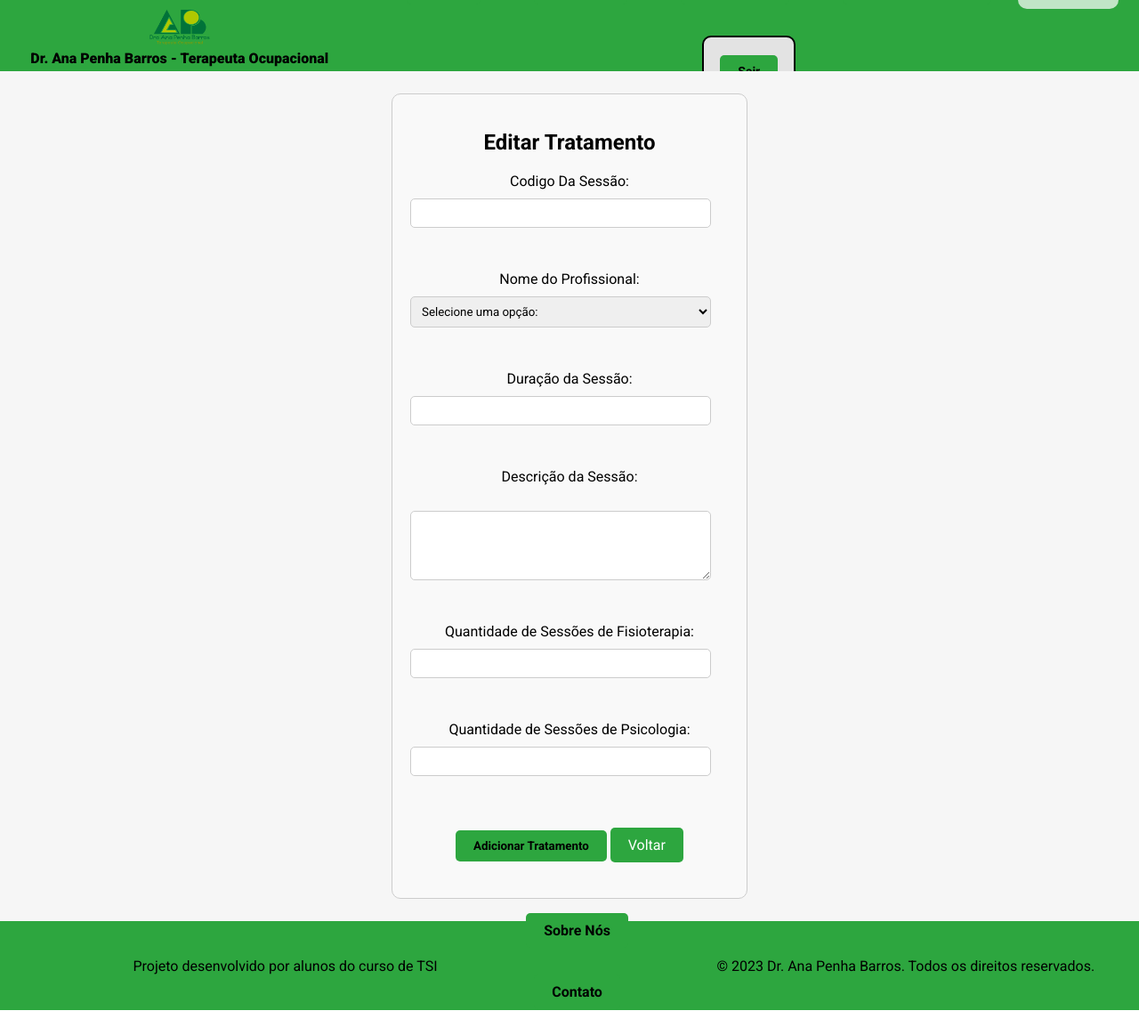
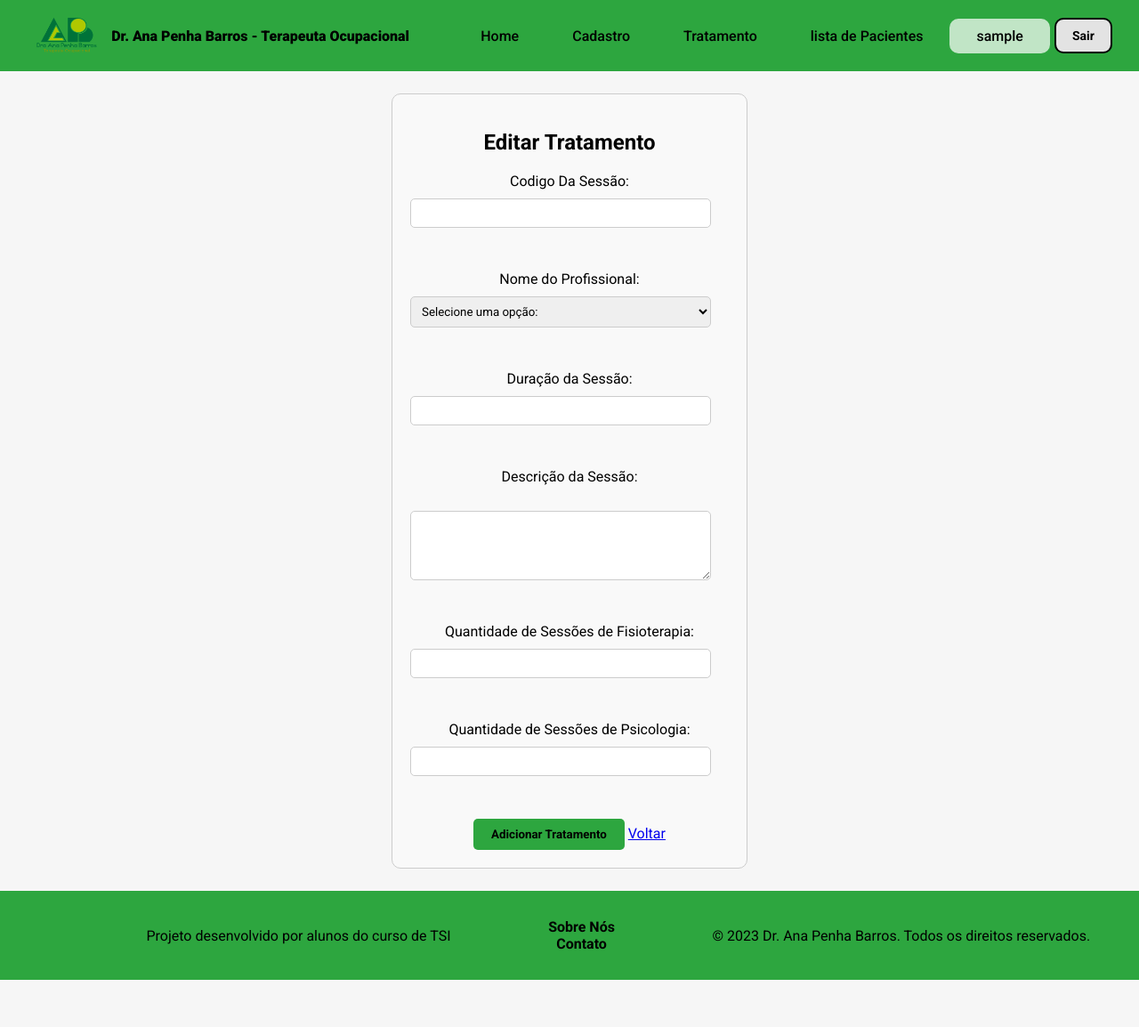
Before and after one commit to AlexandreBolsoni/dr.-Ana-Penha-barros, a PHP site: page /edicaoTratamento.php in a window 1280 px wide. Shown: the whole page at 89% size. After the commit the page ends 1101 px from the top, so only its background shows below. Run offline with PHP 8.4, Linux system fonts and the light colour scheme; the visitor is signed in with stand-in values (Sample User, id 1); some libraries are stand-ins or nearby versions.

Commit message:
melhorando front and

```diff
--- a/css/style.css
+++ b/css/style.css
@@ -16,18 +16,7 @@ main {
     min-height: 100vh;
     flex-grow: 1;
 }
-   /* Estilo para o link "Voltar" */
-   a {
-    margin: 20px auto;
-    display: inline-block;
-    padding: 10px 20px;
-    text-decoration: none;
-    background-color: #2da63f;
-    color: #fff;
-    border-radius: 5px;
-    margin-top: 10px;
 
-}
 
 header {
     background-color: #2da63f;
--- a/edicaoCadastro.php
+++ b/edicaoCadastro.php
@@ -8,7 +8,7 @@ if (!isset($_SESSION["logado"]) || $_SESSION["logado"] == 0) {
 
 require_once 'php/site.config.php';
 
-criaHeader('Editar', $_SESSION["login"]);
+criaHeader('Editar Paciente', $_SESSION["login"]);
 ?>
 
 <div class="flex-center-row-cadastro">
--- a/edicaoTratamento.php
+++ b/edicaoTratamento.php
@@ -8,7 +8,7 @@
 
   require_once 'php/site.config.php';
 
-  criaHeader('tratamento', $_SESSION["login"]);
+  criaHeader('Editar Tratamento', $_SESSION["login"]);
 
   ?>
 
--- a/index.php
+++ b/index.php
@@ -1,7 +1,7 @@
 <?php
 require_once 'php/site.config.php';
 
-criaHeader('Dr. Ana Penha Barros');
+criaHeader('home');
 ?>
     <div class="flex-center-row">
         <div class="container box-50vw p-2"  style="display: block; margin: 0 auto; text-align: center">
--- a/listaPaciente.php
+++ b/listaPaciente.php
@@ -7,13 +7,13 @@ if (!isset($_SESSION["logado"]) || $_SESSION["logado"] == 0) {
     header('Location: entrar.php?error=Usuário não está LOGADO');
     exit(); // Importante encerrar a execução após redirecionar
 }
+// Criação dos estilos CSS para a tabela
 
 
 // Uso da classe TabelaListagem
-criaHeader('Dr. Ana Penha Barros');
+criaHeader('Lista de Pacientes');
+criaEstilosCSS();
 
-// Criação dos estilos CSS para a tabela
-criaEstilosCSS();
 
 $conexao = new mysqli("localhost", "root", "", "trabalho_interdiciplinar");
 $tabelaListagem = new TabelaListagem($conexao);
--- a/php/site.config.php
+++ b/php/site.config.php
@@ -32,8 +32,9 @@ function criaEstilosCSS()
 {
     echo '<style>
         table {
+            text-align: center;
             margin: 30px;
-            width: 70%;
+            width: 90%;
             border-collapse: collapse;
         }
 
@@ -66,7 +67,7 @@ function criaEstilosCSS()
         form input[type="number"],
         form textarea {
             margin: 0 auto  ;
-            width: 100%;
+
             padding: 10px;
             margin-bottom: 15px;
             border: 1px solid #ccc;
@@ -90,12 +91,11 @@ function criaEstilosCSS()
         }
         /* Estilo para o link "Voltar" */
         a {
-         margin: 20px auto;
+         margin: 0 auto;
          display: inline-block;
          padding: 10px 20px;
          text-decoration: none;
-         background-color: #2da63f;
-         color: #fff;
+         color: black;
          border-radius: 5px;
          margin-top: 10px;
 
```
